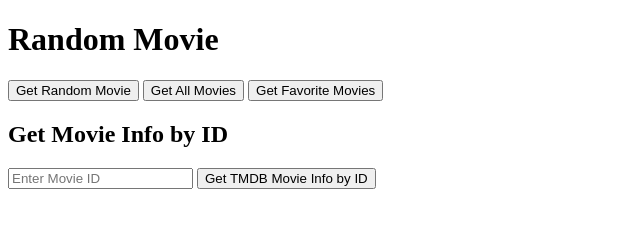
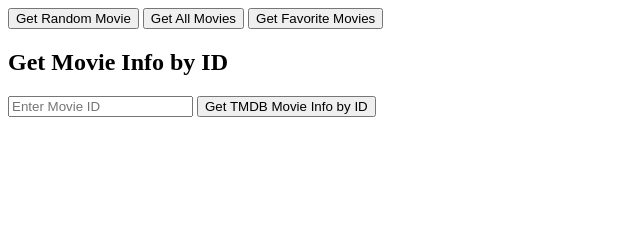
Before and after one commit to rodrinicoh/TDAWTareaFinal, a plain HTML site: page Index.html in a window 1280 px wide. Shown: the whole page, without its empty margins (0-640 px from the left). Drawn offline with Linux system fonts and the light colour scheme.

Commit message:
Actualizacion Index.html

```diff
--- a/Index.html
+++ b/Index.html
@@ -5,7 +5,6 @@
   <title>Movies</title>
 </head>
 <body>
-  <h1>Random Movie</h1>
   <button id="getRandom">Get Random Movie</button>
   <button id="getAll">Get All Movies</button>
   <button id="getFavorites">Get Favorite Movies</button>
```
